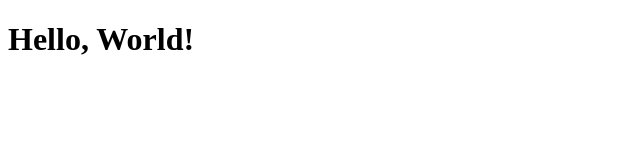
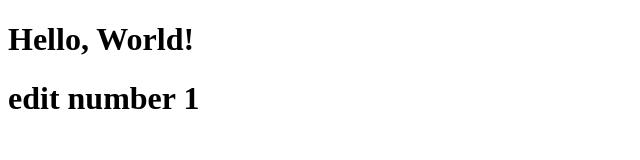
Before and after one commit to Raijuk1/CS3338-first-project, a plain HTML site: page index.html in a window 1280 px wide. Shown: the whole page, without its empty margins (0-640 px from the left). Drawn offline with Linux system fonts and the light colour scheme.

Commit message:
Update index.html

```diff
--- a/index.html
+++ b/index.html
@@ -7,5 +7,6 @@
 </head>
 <body>
     <h1>Hello, World!</h1>
+    <h1>edit number 1</h1>
 </body>
 </html>
```
